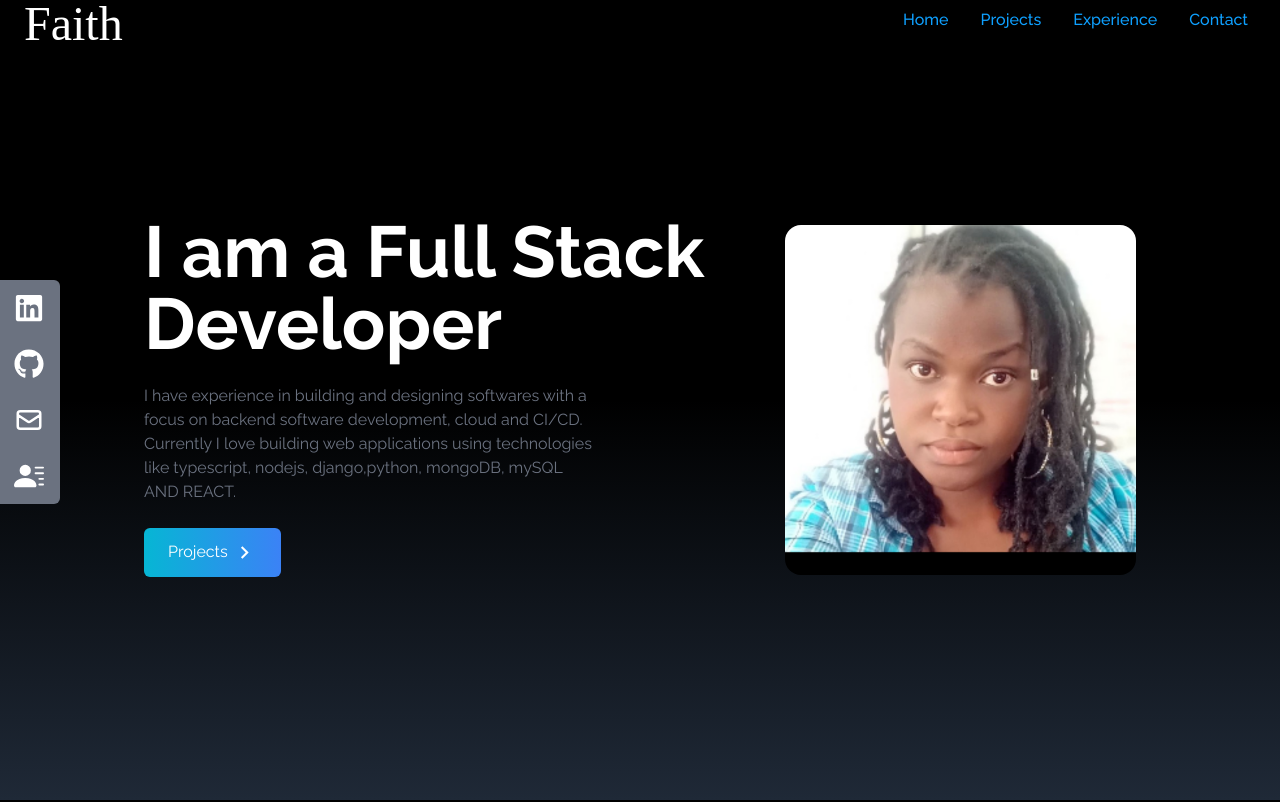
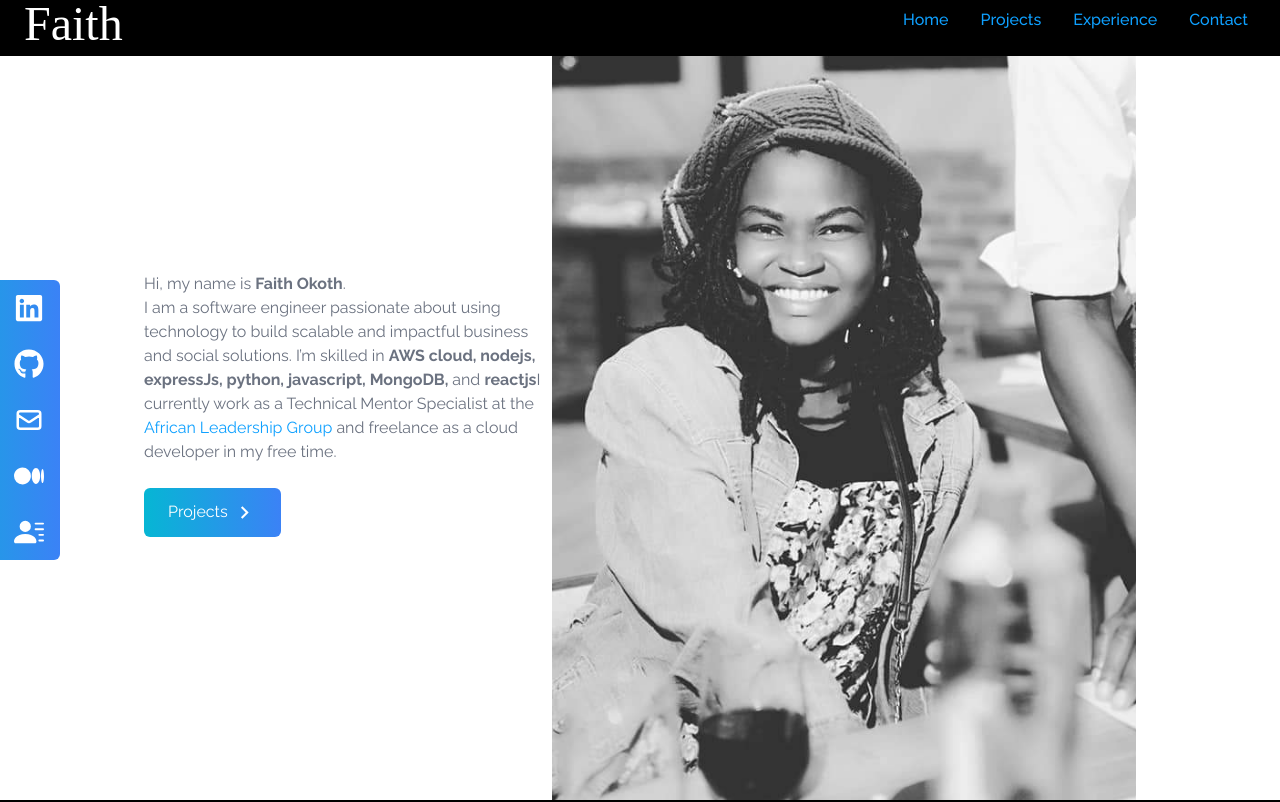
Before and after one commit to Faith-qa/portfolio, a React (Create React App) app in the folder journal/: page / in a window 1280 px wide. Shown: the top 802 px of the page. Built offline with nearby package versions, Linux system fonts and the light colour scheme.

Commit message:
updated home

```diff
--- a/journal/src/components/Experience.jsx
+++ b/journal/src/components/Experience.jsx
@@ -42,6 +42,9 @@ function Experience()  {
 
             </div>
         </div>
+        <div class="d-flex justify-content-center align-items-center content">
+            <h3>Want to see more?</h3><a class="btn btn-outline-primary btn-lg" role="button" data-bss-hover-animate="bounce" href="https://drive.google.com/file/d/1o7u4tyJm5zxp855odhlTQ9M6EWkliTgd/view?usp=sharing" target="https://drive.google.com/file/d/1o7u4tyJm5zxp855odhlTQ9M6EWkliTgd/view?usp=sharing">Download my CV</a>
+        </div>
     </div>
 
     )
--- a/journal/src/components/Home.jsx
+++ b/journal/src/components/Home.jsx
@@ -1,24 +1,23 @@
 import React from 'react'
-import heroImage from '../assets/FAITH.png'
+import heroImage from '../assets/Faith2.jpeg'
 import {MdOutlineKeyboardArrowRight} from 'react-icons/md'
 import { Link } from 'react-scroll'
 const Home = () => {
   return (
     <div name="home"
-    className='h-screen w-full bg-gradient-to-b via-black from-black
-    to-gray-800'>
+    className='h-screen w-full bg-gradient-to-w via-black from-black
+    to-white-800'>
 
       <div className='max-w-screen-lg mx-auto flex flex-col items-center
-      justify-center h-full px-4 md:flex-row '>
+      justify-center h-full px-4 md:flex-row overflow-hidden '>
         <div className="flex flex-col justify-center h-full">
 
-          <h2 className='text-4xl sm:text-7xl font-bold text-white'>
-            I am a Full Stack Developer
-            </h2>
-          <p className='text-gray-500 py-4 max-w-md'>
-            I have experience in building and designing softwares with a focus on backend software development, cloud and CI/CD.
-            Currently I love building web applications using technologies like
-            typescript, nodejs, django,python, mongoDB, mySQL AND REACT.
+
+          <p className='text-gray-500 py-4 max-w-md align-justify'>
+          Hi, my name is <strong>Faith Okoth</strong>.<br/> I am a software engineer passionate about using technology to build scalable and impactful business and social solutions.
+          I’m skilled in <strong>AWS cloud, nodejs, expressJs, python, javascript, MongoDB, </strong> and <strong>reactjs</strong>
+          I currently work as a Technical Mentor Specialist at the <a href='https://algroup.org/'> African Leadership Group</a> and freelance as a cloud developer in my free time.
+
 
           </p>
           <div>
--- a/journal/src/components/Projects.jsx
+++ b/journal/src/components/Projects.jsx
@@ -52,10 +52,13 @@ const Projects = () => {
                             <a href={code}>
                             <button className='w-1/2 px-6 py-3 m-4 duration-200 hover:scale-105'>Code</button>
                             </a>
+
                             <a href={demo}>
+
                             <button
-                            className='w-1/2 px-6 py-3 m-4 duration-200 hover:scale-105'
+                            className='w-1/2 px-6 py-3 m-4 duration-200 hover:scale-105 '
                             type="button">Demo</button>
+
 
 
                             </a>
--- a/journal/src/components/SocialLinks.jsx
+++ b/journal/src/components/SocialLinks.jsx
@@ -2,6 +2,7 @@ import React from 'react'
 import {FaGithub, FaLinkedin} from 'react-icons/fa'
 import {HiOutlineMail} from 'react-icons/hi'
 import {BsFillPersonLinesFill} from 'react-icons/bs'
+import {BsMedium} from 'react-icons/bs'
 const SocialLinks = () => {
     const links = [
         {
@@ -36,6 +37,15 @@ const SocialLinks = () => {
             id: 4,
             child: (
                 <>
+                Blog <BsMedium size={30}/>
+                </>
+            ),
+            href: 'https://medium.com/@okothfaith16'
+        },
+        {
+            id: 5,
+            child: (
+                <>
                 Resume <BsFillPersonLinesFill size={30} />
                 </>
             ),
@@ -48,7 +58,7 @@ const SocialLinks = () => {
         <div className='hidden lg:flex flex-col top-[35%] l-0 fixed'>
             <ul>
                 {links.map(({id, child, href, style, download})=> (
-                    <li key={id} className={"flex justify-between items-center w-40 h-14 px-4 ml-[-100px] hover:ml-[-10px] hover:rounded-md duration-300 bg-gray-500" +
+                    <li key={id} className={"flex justify-between items-center w-40 h-14 px-4 ml-[-100px] hover:ml-[-10px] hover:rounded-md duration-300 bg-gradient-to-r from-cyan-500 to-blue-500" +
                     " " +
                     style
                     }
--- a/journal/src/styles/experience.css
+++ b/journal/src/styles/experience.css
@@ -82,6 +82,7 @@ ul {
 ul.timeline:before {
     content: ' ';
     background: #f4f4f4;
+
     display: inline-block;
     position: absolute;
     left: 16px;
```
Also changed, not shown: journal/src/assets/Faith2.jpeg (added).
